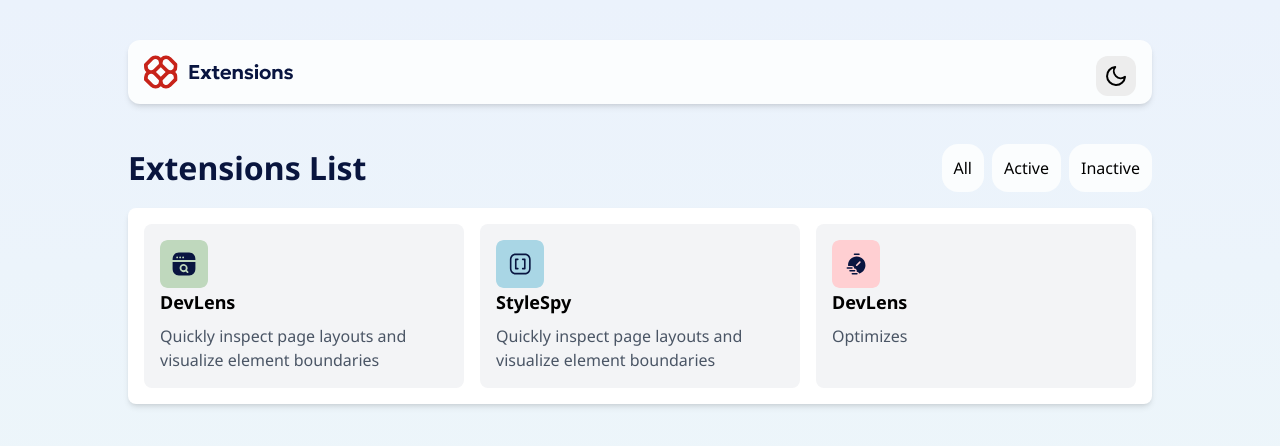
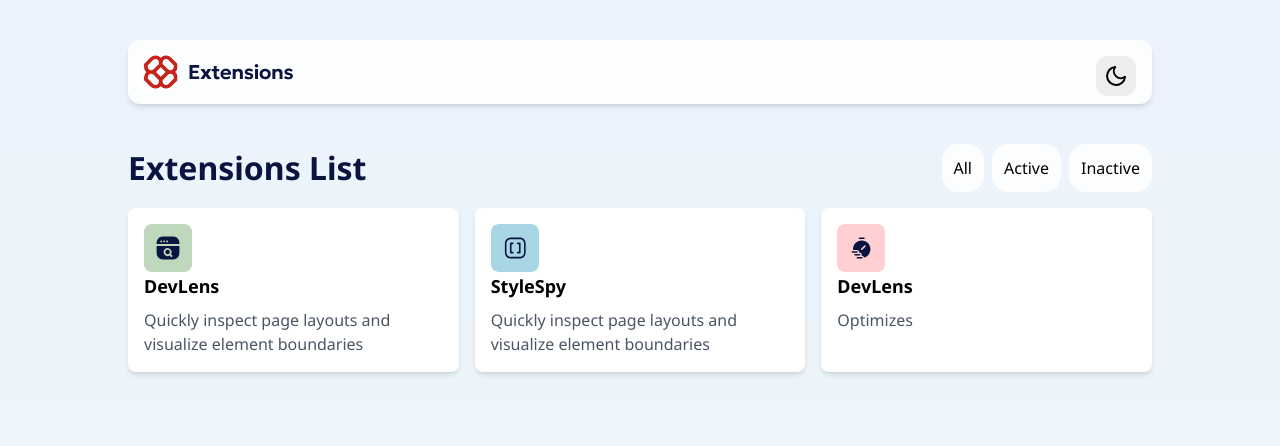
Before and after one commit to stkeys/Browser-Extension-UI, a Next.js app: page / in a window 1280 px wide. Shown: the top 446 px of the page. Built offline with nearby package versions, Linux system fonts and the light colour scheme.

Commit message:
style: move styles from outer-to-inner div in ExtensionTools component

```diff
--- a/components/ExtensionTools.tsx
+++ b/components/ExtensionTools.tsx
@@ -5,12 +5,12 @@
 
 export default function ExtensionTools() {
   return(
-    <div className='bg-white p-4 rounded-lg shadow-md '>
+    <div className=''>
       <AutoGrid  >
         {Data.map((item, index) => (
           <div
            key={index}
-           className="bg-gray-100 p-4 rounded-lg">
+           className="bg-white p-4 rounded-lg shadow-md ">
 
             <Image
               src={item.image}
```
